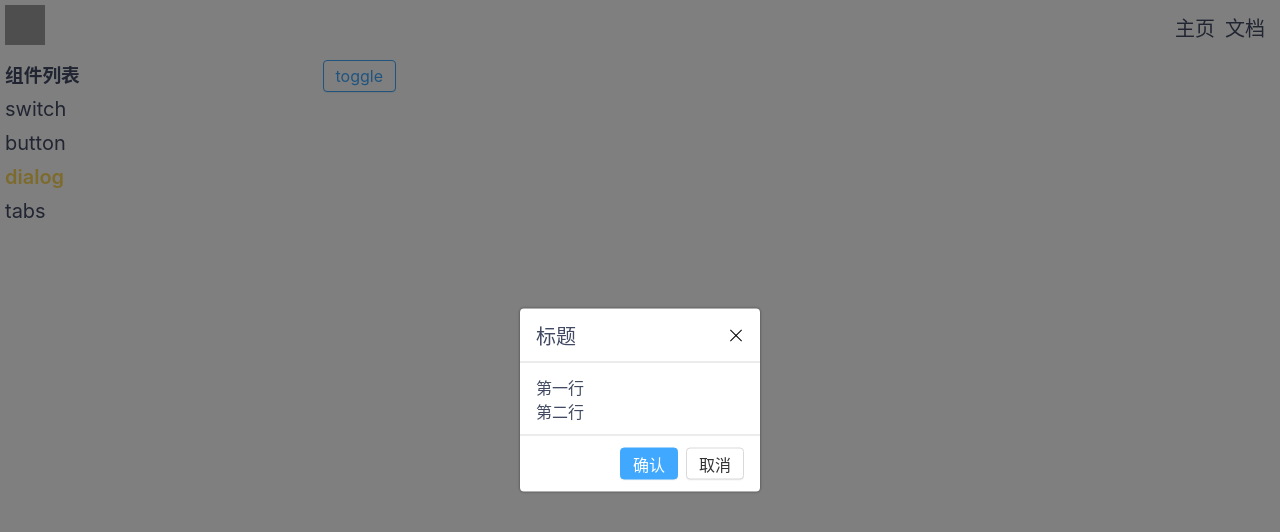
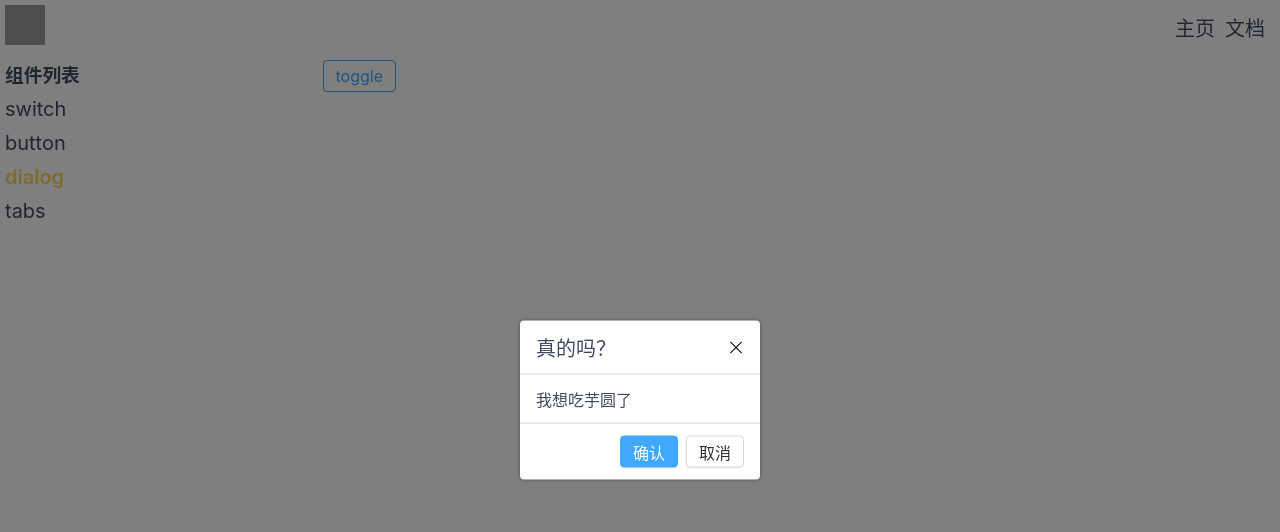
Before and after one commit to Amayw/MoonUI3, a Vue app: page /doc/dialog in a window 1280 px wide. Both pictures are taken after a click on the button "toggle". Shown: the top 532 px of the page. Built offline with nearby package versions, Linux system fonts and the light colour scheme; grey boxes are pictures that could not be loaded.

Commit message:
使用具名插槽，让Dialog支持title和content自定义

```diff
--- a/src/components/DialogDemo.vue
+++ b/src/components/DialogDemo.vue
@@ -1,6 +1,13 @@
 <template>
     <m-dialog :visible="visible" @update:visible="visible=$event"
-              :closeOnClickOverlay="closeOnClickOverlay" :ok="f1" :cancel="f2"></m-dialog>
+              :closeOnClickOverlay="closeOnClickOverlay" :ok="f1" :cancel="f2">
+        <template v-slot:title>
+            <p>真的吗？</p>
+        </template>
+        <template v-slot:content>
+            <p>我想吃芋圆了</p>
+        </template>
+    </m-dialog>
     <m-button @click="visible=!visible">toggle</m-button>
 </template>
 
@@ -17,12 +24,15 @@
         setup(){
             const visible=ref(false);
             const closeOnClickOverlay=ref(false);
+            const title=ref('真的吗');
+            const content=ref('薛定谔的猫');
             const f1=()=>{
                 return false;
             }
             const f2=()=>{
+                return true;
             }
-            return {visible,closeOnClickOverlay,f1,f2};
+            return {visible,closeOnClickOverlay,f1,f2,title,content};
         }
     };
 </script>
--- a/src/lib/Dialog.vue
+++ b/src/lib/Dialog.vue
@@ -3,10 +3,11 @@
         <div class="moon-dialog-overlay"  @click="clickOverlay"></div>
         <div class="moon-dialog-wrapper">
             <div class="moon-dialog">
-                <header>标题<span class="moon-dialog-close" @click="closeDialog"></span></header>
+                <header>
+                    <slot name="title"></slot>
+                    <span class="moon-dialog-close" @click="closeDialog"></span></header>
                 <main>
-                    <p>第一行</p>
-                    <p>第二行</p>
+                    <slot name="content"></slot>
                 </main>
                 <footer>
                     <m-button level="main"  @click="ok">确认</m-button>
@@ -38,6 +39,9 @@
             },
             cancel:{
                 type:Function
+            },
+            title:{
+                type:String
             }
         },
         setup(props,context){
@@ -58,7 +62,7 @@
             }
 
             const cancel=()=>{
-                if(props.cancel?.cancel()){
+                if(props.cancel?.()){
                     closeDialog();
                 }
             }
```
